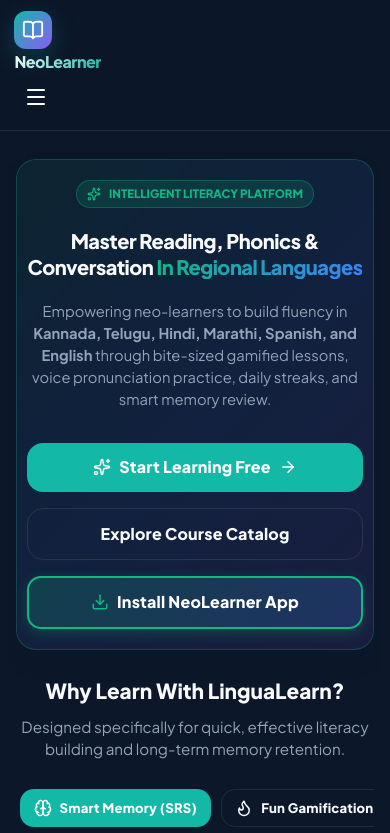
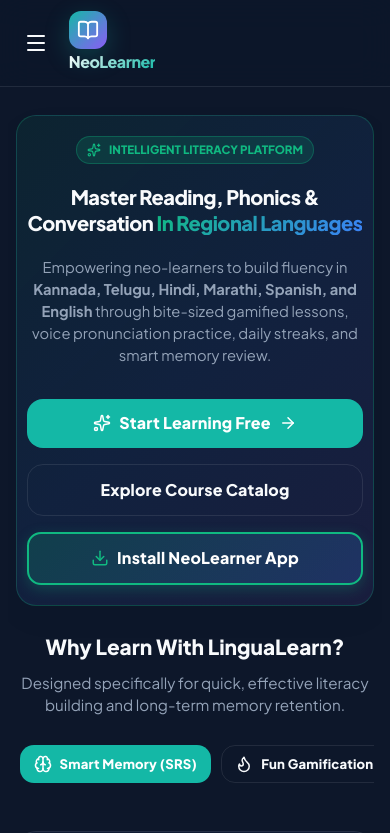
Before and after one commit to Kaveri-Bhimappa-Jarali/neolerner_backend, a React (Vite) app in the folder frontend/: page / in a window 390 px wide. Shown: the top 833 px of the page. Built offline with nearby package versions, Linux system fonts and the light colour scheme; no server answers.

Commit message:
Fix user data persistence in backend DB and reposition mobile navigation menu bar to left side

```diff
--- a/frontend/src/components/Navbar.jsx
+++ b/frontend/src/components/Navbar.jsx
@@ -27,7 +27,16 @@ const Navbar = () => {
   return (
     <>
       <nav className="navbar">
-        <div className="navbar-container">
+        <div className="navbar-container" style={{ display: 'flex', alignItems: 'center', justifyContent: 'space-between', width: '100%' }}>
+          <div style={{ display: 'flex', alignItems: 'center', gap: '0.65rem' }}>
+            {/* Mobile Menu Toggle Button (Left Side) */}
+            <button
+              className="mobile-menu-btn"
+              onClick={() => setMobileMenuOpen(!mobileMenuOpen)}
+              aria-label="Toggle navigation menu"
+            >
+              {mobileMenuOpen ? <X size={24} /> : <Menu size={24} />}
+            </button>
 
             {/* Brand Logo */}
             <Link to={user ? "/dashboard" : "/"} className="navbar-brand">
@@ -51,6 +60,7 @@ const Navbar = () => {
                 WebkitTextFillColor: 'transparent'
               }}>NeoLearner</span>
             </Link>
+          </div>
 
           {/* Desktop Links & Stats */}
           <div className="nav-links desktop-nav-links">
@@ -136,15 +146,6 @@ const Navbar = () => {
               </div>
             )}
           </div>
-
-          {/* Mobile Menu Toggle Button */}
-          <button
-            className="mobile-menu-btn"
-            onClick={() => setMobileMenuOpen(!mobileMenuOpen)}
-            aria-label="Toggle navigation menu"
-          >
-            {mobileMenuOpen ? <X size={24} /> : <Menu size={24} />}
-          </button>
         </div>
       </nav>
 
--- a/frontend/src/index.css
+++ b/frontend/src/index.css
@@ -183,7 +183,7 @@ a:hover {
   justify-content: center;
 }
 
-/* Mobile Drawer Overlay */
+/* Mobile Drawer Overlay (Left Aligned) */
 .mobile-drawer-overlay {
   position: fixed;
   top: 0; left: 0; right: 0; bottom: 0;
@@ -191,7 +191,7 @@ a:hover {
   backdrop-filter: blur(12px);
   z-index: 1000;
   display: flex;
-  justify-content: flex-end;
+  justify-content: flex-start;
   animation: fadeIn 0.2s ease;
 }
 
@@ -200,12 +200,23 @@ a:hover {
   max-width: 360px;
   height: 100%;
   background: var(--surface);
-  border-left: 1px solid var(--border-color);
+  border-right: 1px solid var(--border-color);
+  border-left: none;
   padding: 1.5rem;
   display: flex;
   flex-direction: column;
   gap: 1.25rem;
   overflow-y: auto;
+  animation: slideInLeft 0.25s ease-out;
+}
+
+@keyframes slideInLeft {
+  from {
+    transform: translateX(-100%);
+  }
+  to {
+    transform: translateX(0);
+  }
 }
 
 .mobile-drawer-header {
```
Also changed, not shown: 1 other file (tests, documents, lock files or other folders). Lines whose indentation alone changed are shown as unchanged.
